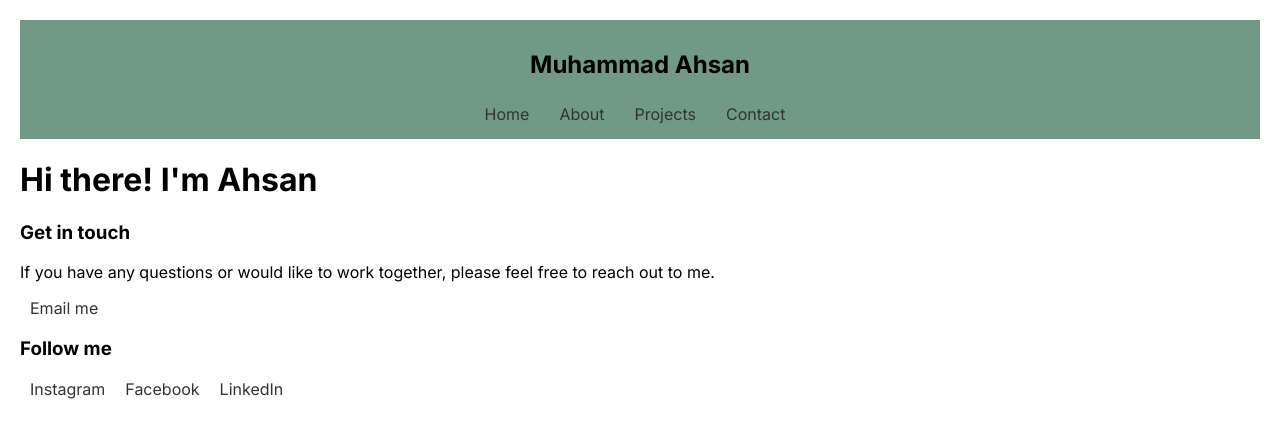
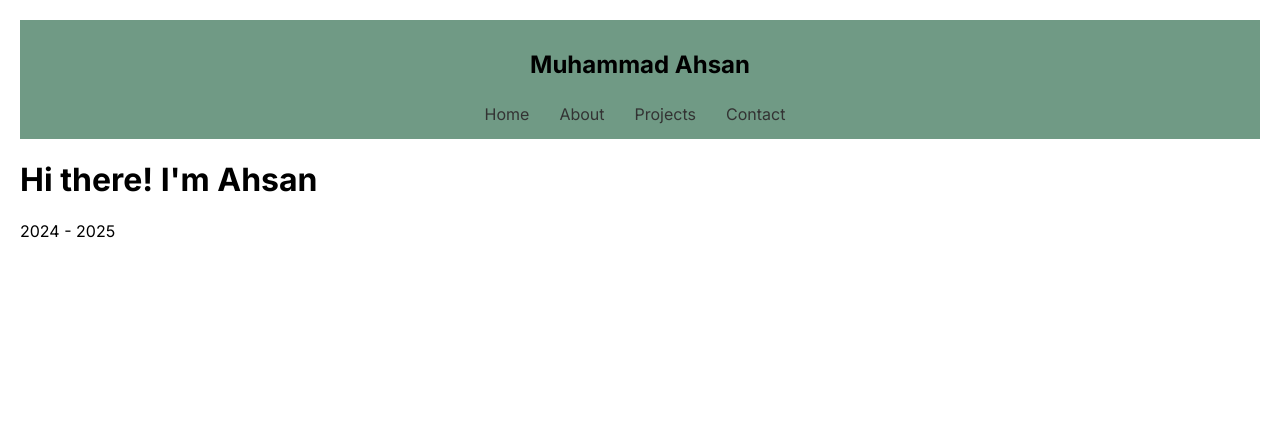
Before and after one commit to thegreenpaladin/port-folio, a Next.js app: page / in a window 1280 px wide. Shown: the top 438 px of the page. Built offline with nearby package versions, Linux system fonts and the light colour scheme.

Commit message:
change footer

```diff
--- a/app/_components/Footer/Footer.css
+++ b/app/_components/Footer/Footer.css
@@ -1,10 +1,6 @@
 .footer-container {
     display: flex;
-    justify-content: center;
-    align-items: center;
-    position: absolute;
-    bottom: 0;
-    background-color: #f8f9fa;
+    background-color: #13731d;
     border-top: 1px solid #e9ecef;
 }
 
--- a/app/_components/Footer/Footer.tsx
+++ b/app/_components/Footer/Footer.tsx
@@ -4,28 +4,9 @@ type Props = {}
 
 const Footer = (props: Props) => {
   return (
-    <div>
-      <div className="footer-container">
-        <div className="footer-content">
-          <div className="footer-column">
-            <h3>Get in touch</h3>
-            <p>
-              If you have any questions or would like to work together, please
-              feel free to reach out to me.
-            </p>
-            <a href="mailto:ahsanmuhammed45@gmail.com">Email me</a>
-          </div>
-          <div className="footer-column">
-            <h3>Follow me</h3>
-            <div className="social-links">
-              <a href="https://www.instagram.com/calledahsan/">
-                Instagram
-              </a>
-              <a href="https://www.facebook.com/calledahsan">Facebook</a>
-              <a href="https://www.linkedin.com/in/calledahsan/">LinkedIn</a>
-            </div>
-          </div>
-        </div>
+    <div className='footer-container'>
+      <div className='footer-content'>
+        2024 - 2025
       </div>
     </div>
   )
```
